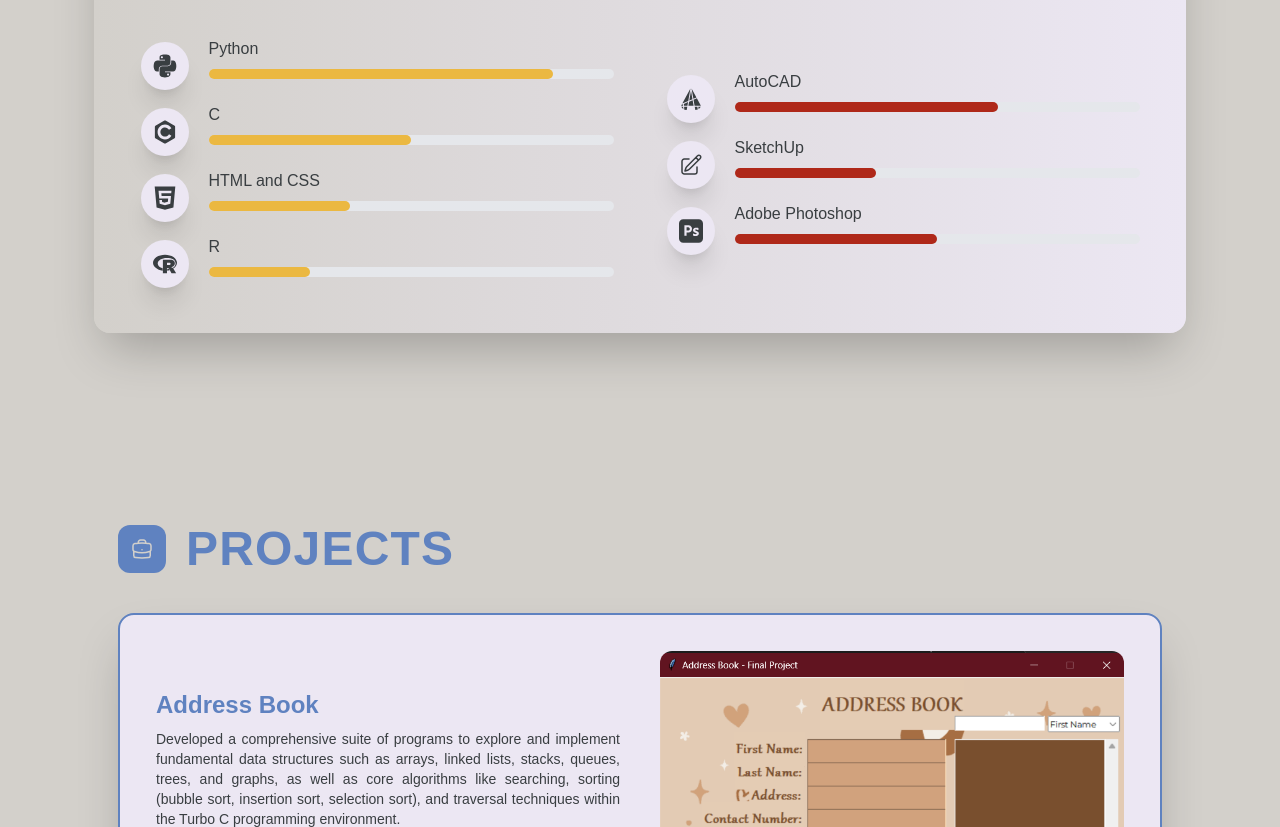
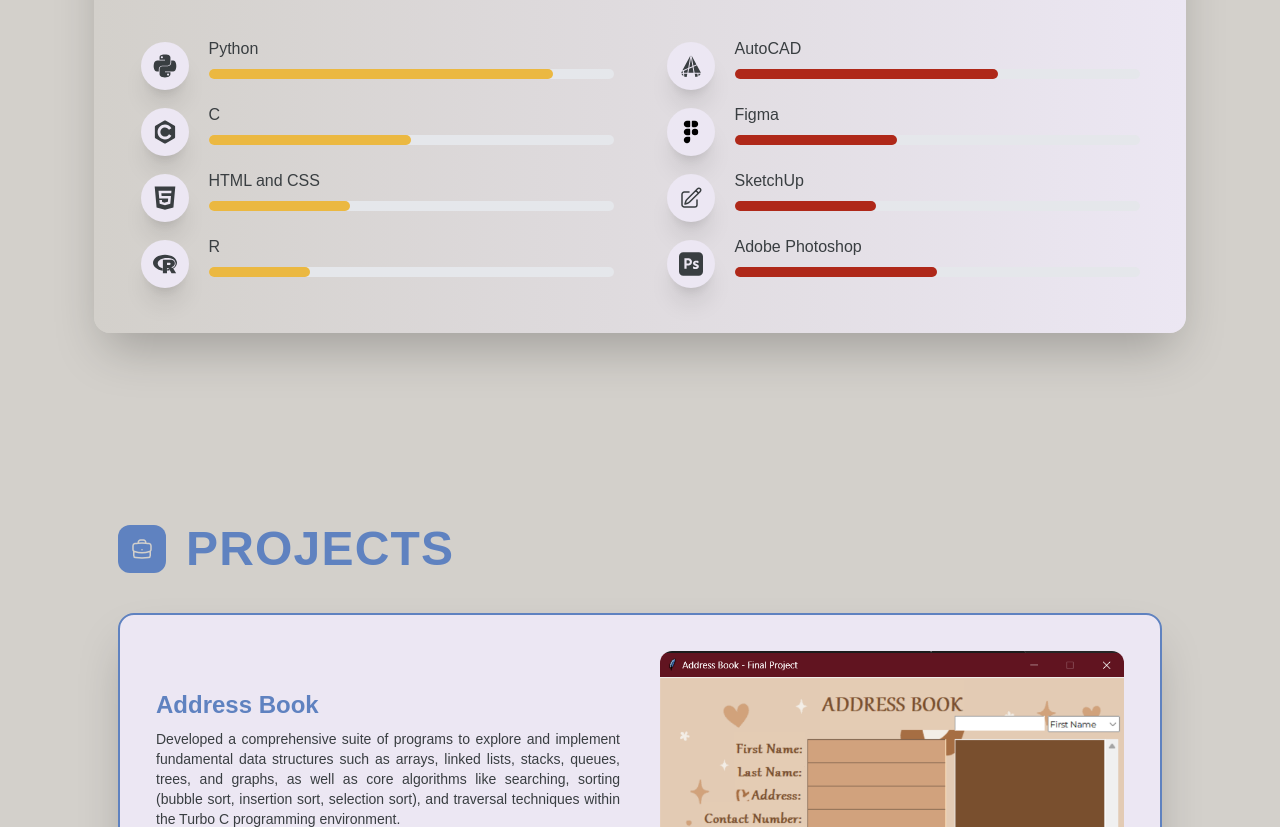
Before and after one commit to kennethbinasa/Portfolio-Tailwind, a website: page dist/index_white.html in a window 1280 px wide. Shown: the part 2509-3336 px from the top of the page. Drawn offline with Linux system fonts and the light colour scheme.

Commit message:
figma add

```diff
--- a/dist/index_white.html
+++ b/dist/index_white.html
@@ -373,6 +373,22 @@
 
                         <div class="flex flex-1 flex-row items-center justify-center gap-5">
                             <div class="bg-bright-gray w-auto flex flex-row font-montserrat font-bold items-center justify-center p-3 rounded-full h-full text-onyx shadow-xl">
+                                <svg xmlns="http://www.w3.org/2000/svg" x="0px" y="0px" class="w-6" viewBox="0 0 30 30">
+                                    <path d="M10 29L10 29c-2.209 0-4-1.791-4-4l0 0c0-2.209 1.791-4 4-4h2.857C13.488 21 14 21.512 14 22.143V25C14 27.209 12.209 29 10 29zM20 9h-2.857C16.512 9 16 8.488 16 7.857V2.143C16 1.512 16.512 1 17.143 1H20c2.209 0 4 1.791 4 4l0 0C24 7.209 22.209 9 20 9zM10 1h2.857C13.488 1 14 1.512 14 2.143v5.714C14 8.488 13.488 9 12.857 9H10C7.791 9 6 7.209 6 5l0 0C6 2.791 7.791 1 10 1zM10 11h2.857C13.488 11 14 11.512 14 12.143v5.714C14 18.488 13.488 19 12.857 19H10c-2.209 0-4-1.791-4-4l0 0C6 12.791 7.791 11 10 11zM20 11A4 4 0 1020 19 4 4 0 1020 11z"></path>
+                                </svg>
+                            </div>
+                            <div class="w-5/6">
+                                <div class="font-montserrat mb-2 text-onyx">
+                                    <h3>Figma</h3>
+                                </div>
+                                <div class="w-full bg-gray-200 rounded-full h-2.5 mb-4 dark:bg-bright-gray">
+                                    <div class="bg-fire h-2.5 rounded-full mb-4" style="width: 40%"></div>
+                                </div>
+                            </div>
+                        </div>
+
+                        <div class="flex flex-1 flex-row items-center justify-center gap-5">
+                            <div class="bg-bright-gray w-auto flex flex-row font-montserrat font-bold items-center justify-center p-3 rounded-full h-full text-onyx shadow-xl">
                                 <svg xmlns="http://www.w3.org/2000/svg" fill="none" viewBox="0 0 24 24" stroke-width="1.5" stroke="currentColor" class="w-6">
                                     <path stroke-linecap="round" stroke-linejoin="round" d="m16.862 4.487 1.687-1.688a1.875 1.875 0 1 1 2.652 2.652L10.582 16.07a4.5 4.5 0 0 1-1.897 1.13L6 18l.8-2.685a4.5 4.5 0 0 1 1.13-1.897l8.932-8.931Zm0 0L19.5 7.125M18 14v4.75A2.25 2.25 0 0 1 15.75 21H5.25A2.25 2.25 0 0 1 3 18.75V8.25A2.25 2.25 0 0 1 5.25 6H10" />
                                   </svg>
```
Also changed, not shown: dist/index.html (+18 -2 lines).
